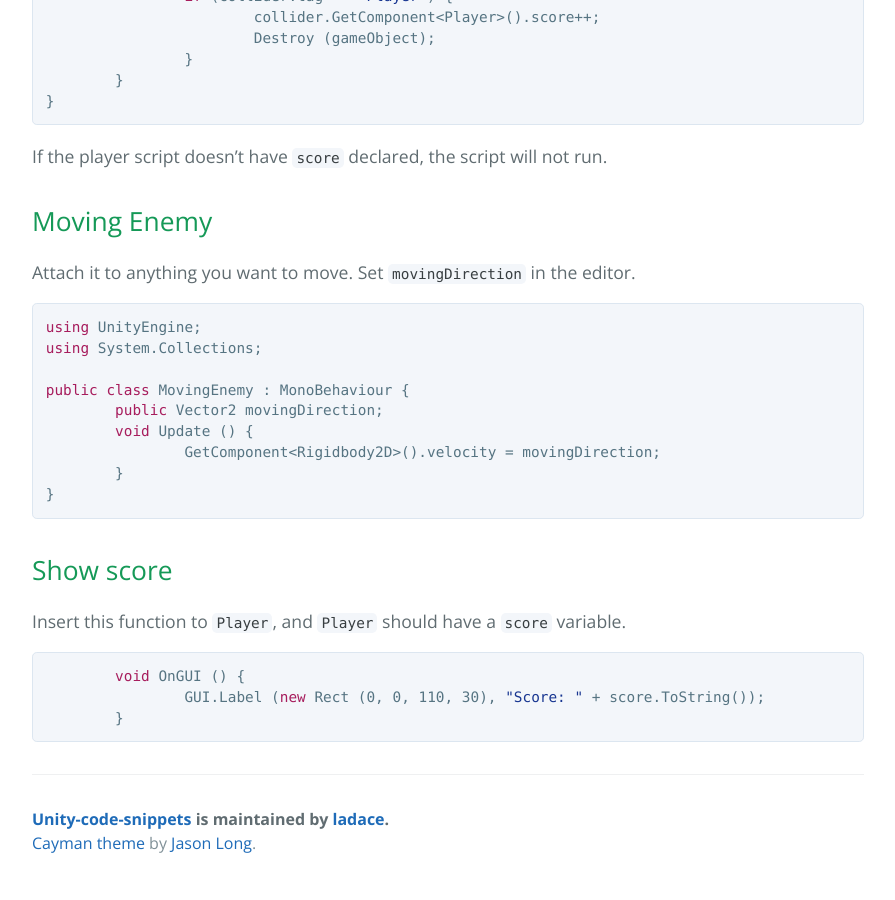
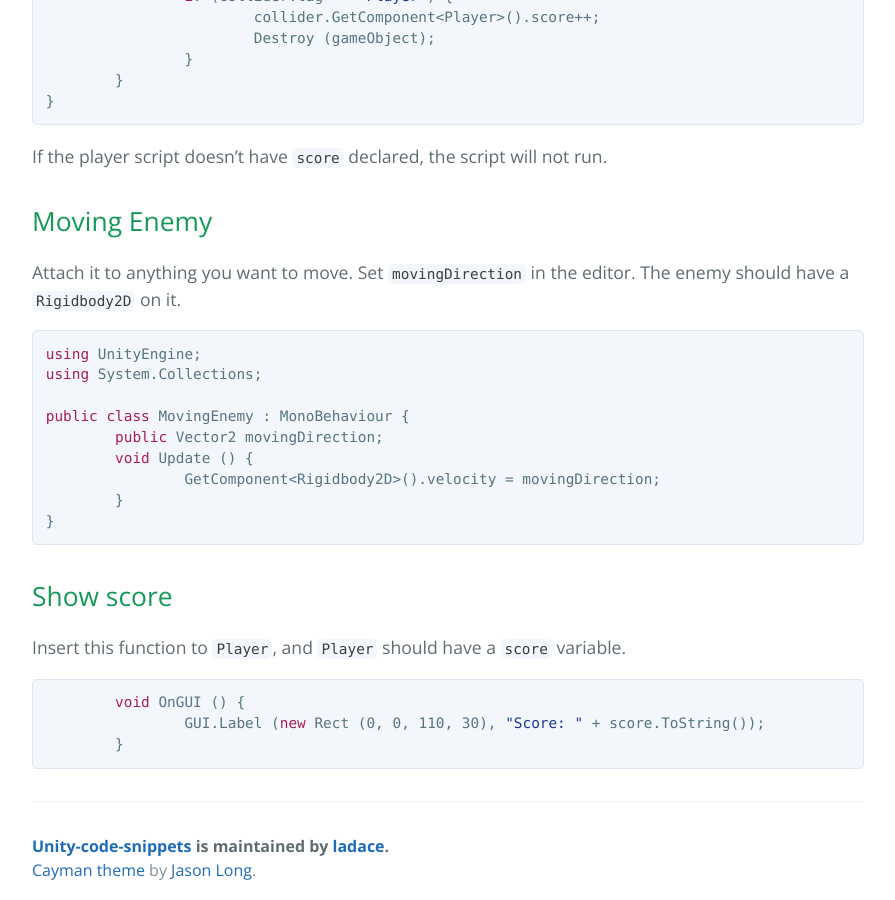
Before and after one commit to ladace/unity-code-snippets, a Jekyll site: the page built from platformer.md, in a window 1280 px wide and 900 px high, scrolled down 2592 px. Shown: the whole window, without its empty margins (192-1087 px from the left). Built offline with Jekyll 4.4.1, drawn with Linux system fonts in a browser that asks for light colours; Markdown is read by kramdown in place of the engine named in the settings.

Commit message:
Update platformer.md

````diff
--- a/platformer.md
+++ b/platformer.md
@@ -107,6 +107,7 @@ If the player script doesn't have `score` declared, the script will not run.
 ## Moving Enemy
 
 Attach it to anything you want to move. Set `movingDirection` in the editor.
+The enemy should have a `Rigidbody2D` on it.
 
 ```csharp
 using UnityEngine;
````
